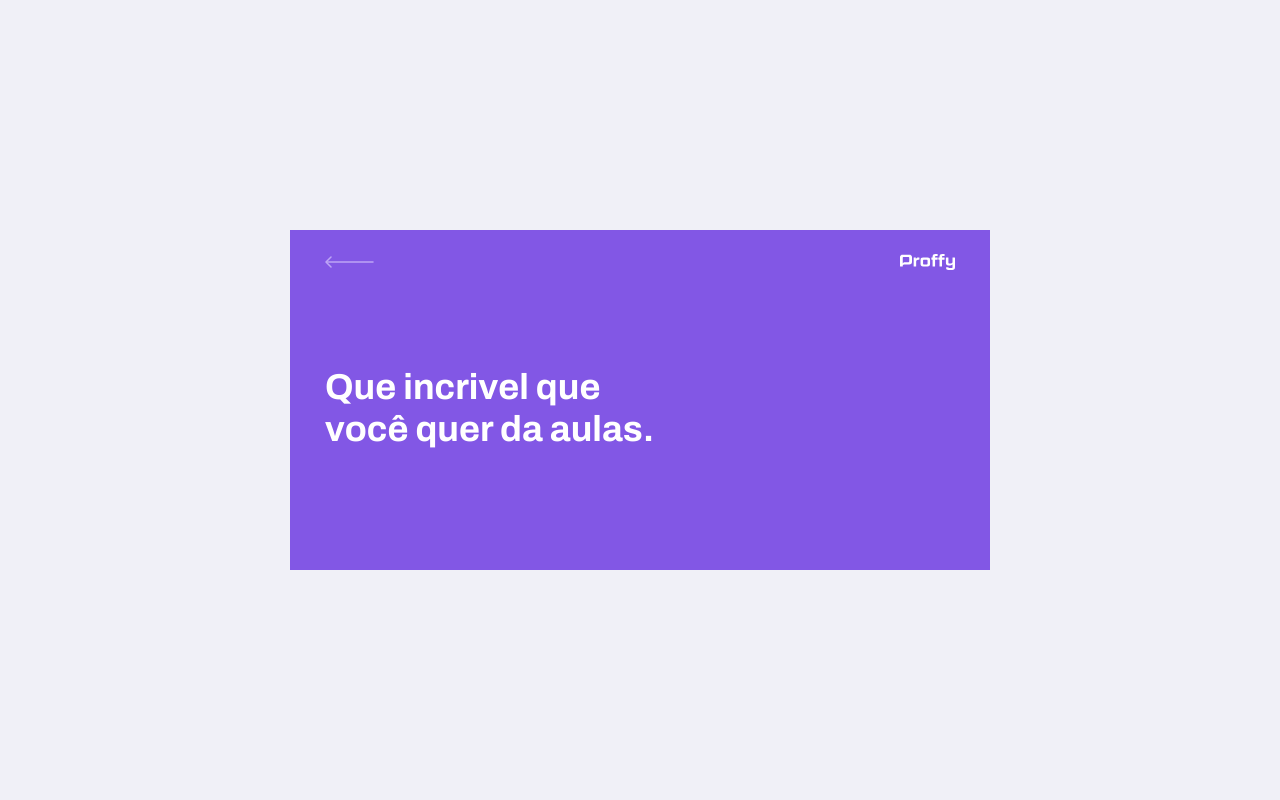
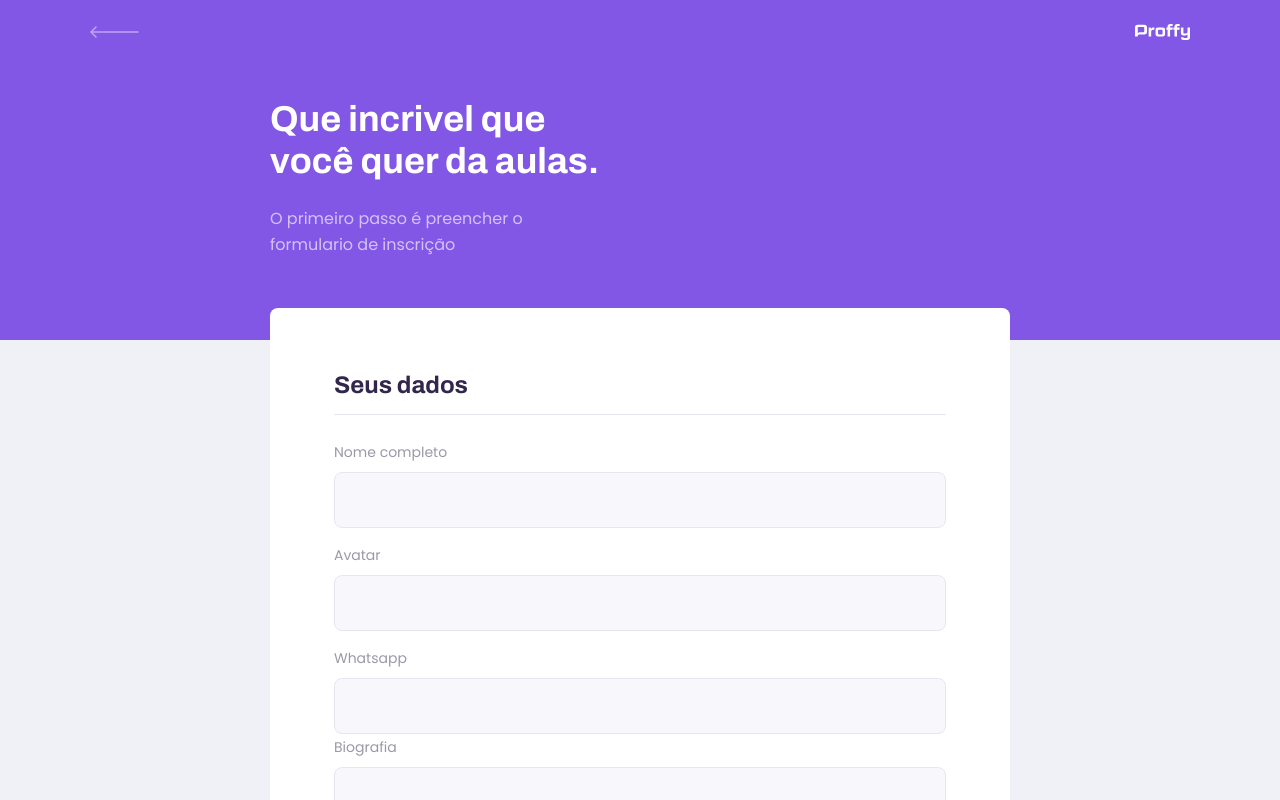
Before and after one commit to MGMAdvance/Proffy-Front-End, a React (Create React App) app: page /give-classes in a window 1280 px wide. Built offline with nearby package versions, Linux system fonts and the light colour scheme.

Commit message:
Creating a TeacherForm page

```diff
--- a/src/pages/TeacherForm/index.tsx
+++ b/src/pages/TeacherForm/index.tsx
@@ -1,11 +1,101 @@
-import React from 'react';
+import React, { useState } from 'react';
 
 import PageHeader from '../../components/PageHeader';
+import Input from './../../components/Input';
+import Textarea from '../../components/Textarea';
+import Select from '../../components/Select';
+
+import warningIcon from './../../assets/images/icons/warning.svg';
+
+import './style.css';
 
 function TeacherForm(){
+    const [scheduleItems, setScheduleItems] = useState([
+        { week_day: 0, from: '', to: ''},
+    ]);
+
+    function addNewScheduleItem(){
+        setScheduleItems([
+            ...scheduleItems,
+            {
+                week_day: 0,
+                from: '',
+                to: '',
+            }
+        ]);
+    }
+
     return (
         <div id="page-teacher-form" className="container">
-            <PageHeader title="Que incrivel que você quer da aulas." />
+            <PageHeader
+                title="Que incrivel que você quer da aulas."
+                description="O primeiro passo é preencher o formulario de inscrição"
+            />
+
+            <main>
+                <fieldset>
+                    <legend>Seus dados</legend>
+                    <Input name="name" label="Nome completo"/>
+                    <Input name="avatar" label="Avatar"/>
+                    <Input name="whatsapp" label="Whatsapp"/>
+                    <Textarea name="bio" label="Biografia"/>
+                </fieldset>
+
+                <fieldset>
+                    <legend>Sobra a aulas</legend>
+                    <Select
+                        name="subject"
+                        label="Matéria"
+                        options={[
+                            { value: 'Artes', label: 'Artes'},
+                            { value: 'Biologia', label: 'Biologia'},
+                            { value: 'Matemática', label: 'Matemática'},
+                            { value: 'Portugues', label: 'Portugues'},
+                        ]}
+                    />
+                    <Input name="cost" label="Custo por hora"/>
+                </fieldset>
+
+                <fieldset>
+                    <legend>Horários disponiveis
+                        <button onClick={addNewScheduleItem} type="button">
+                        + Novo horário
+                        </button>
+                    </legend>
+                    {scheduleItems.map(scheduleItem => {
+                        return (
+                            <div key={scheduleItem.week_day} className="schedule-item">
+                                <Select
+                                    name="week_day"
+                                    label="Dia da semana"
+                                    options={[
+                                        { value: '0', label: 'Domingo'},
+                                        { value: '1', label: 'Segunda-feira'},
+                                        { value: '2', label: 'Terça-feira'},
+                                        { value: '3', label: 'Quarta-feira'},
+                                        { value: '4', label: 'Quita-feira'},
+                                        { value: '5', label: 'Sexta-feira'},
+                                        { value: '6', label: 'Sábado'},
+                                    ]}
+                                />
+                                <Input name="from" label="Das" type="time"/>
+                                <Input name="to" label="Até" type="time"/>
+                            </div>
+                        );
+                    })}
+                </fieldset>
+
+                <footer>
+                    <p>
+                        <img src={warningIcon} alt="Aviso importante"/>
+                        Importante! <br />
+                        Preencha todos os dados
+                    </p>
+                    <button type="button">
+                        Salvar cadastro
+                    </button>
+                </footer>
+            </main>
         </div>
     )
 }
--- /dev/null
+++ b/src/pages/TeacherForm/style.css
@@ -0,0 +1,143 @@
+#page-teacher-form{
+    width: 100vw;
+    height: 100vh;
+}
+
+#page-teacher-form .page-header .header-content{
+    margin-bottom: 6.4rem;
+}
+
+#page-teacher-form main{
+    background: var(--color-box-base);
+    width: 100%;
+    max-width: 74rem;
+    border-radius: 0.8rem;
+    margin: -3.2rem auto 3.2rem;
+    padding-top: 6.4rem;
+    overflow: hidden;
+}
+
+#page-teacher-form main fieldset{
+    border: 0;
+    padding: 0 2.4rem;
+}
+
+#page-teacher-form main fieldset + fieldset{
+    margin-top: 6.4rem;
+}
+
+#page-teacher-form main fieldset legend{
+    font: 700 2.4rem Archivo;
+    color: var(--color-text-title);
+    margin-bottom: 2.4rem;
+
+    display: flex;
+    align-items: center;
+    justify-content: space-between;
+    width: 100%;
+    padding-bottom: 1.6rem;
+    border-bottom: 1px solid var(--color-line-in-white);
+}
+
+#page-teacher-form main fieldset legend button {
+    background: none;
+    border: 0;
+    color: var(--color-primary);
+    font: 700 1.6rem Archivo;
+    cursor: pointer;
+    transition: color 0.2s;
+}
+
+#page-teacher-form main fieldset legend button:hover{
+    color: var(--color-primary-dark);
+}
+
+#page-teacher-from main fieldset .input-block + .textarea-block,
+#page-teacher-from main fieldset .select-block + .input-block{
+    margin-top: 2.4rem;
+}
+
+#page-teacher-form main label{
+    color: var(--color-text-complement);
+}
+
+#page-teacher-form main footer{
+    padding: 4rem 2.4rem;
+    background: var(--color-box-footer);
+    border-top: 1px solid var(--color-line-in-white);
+    margin-top: 6.4rem;
+}
+
+#page-teacher-form main footer p{
+    display: flex;
+    align-items: center;
+    justify-content: center;
+    font-size: 1.4rem;
+    line-height: 2.4rem;
+    color: var(--color-text-complement);
+}
+
+#page-teacher-form main footer p img{
+    margin-right: 2rem;
+}
+
+#page-teacher-form main footer button{
+    width: 100%;
+    height: 5.6rem;
+    background: var(--color-secundary);
+    color: var(--color-button-text);
+    border: 0;
+    cursor: pointer;
+    font: 700 1.6rem Archivo;
+    display: flex;
+    align-items: center;
+    justify-content: center;
+    text-decoration: none;
+    transition: background-color 0.2s;
+    margin-top: 3.2rem;
+}
+
+#page-teacher-form main footer button:hover{
+    background: var(--color-secundary-dark);
+}
+
+@media (min-width: 700px){
+    #page-teacher-form{
+        max-width: 100vw;
+        overflow-x: hidden;
+    }
+
+    #page-teacher-form .page-header .header-content{
+        margin-bottom: 0;
+    }
+
+    #page-teacher-form main fieldset{
+        padding: 0 6.4rem;
+    }
+
+    #page-teacher-form main .schedule-item{
+        display: grid;
+        grid-template-columns: 2fr 1fr 1fr;
+        column-gap: 1.6rem;
+    }
+
+    #page-teacher-form main .schedule-item .input-block{
+        margin-top: 0 !important;
+    }
+
+    #page-teacher-form main footer{
+        padding: 4.0rem 6.4rem;
+        display: flex;
+        align-items: center;
+        justify-content: space-between;
+    }
+
+    #page-teacher-form main footer p{
+        justify-content: space-between;
+    }
+
+    #page-teacher-form main footer button{
+        width: 20rem;
+        margin-top: 0;
+    }
+}
```
